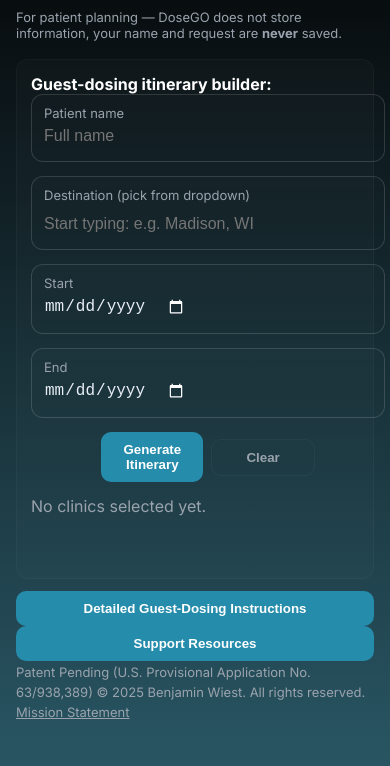
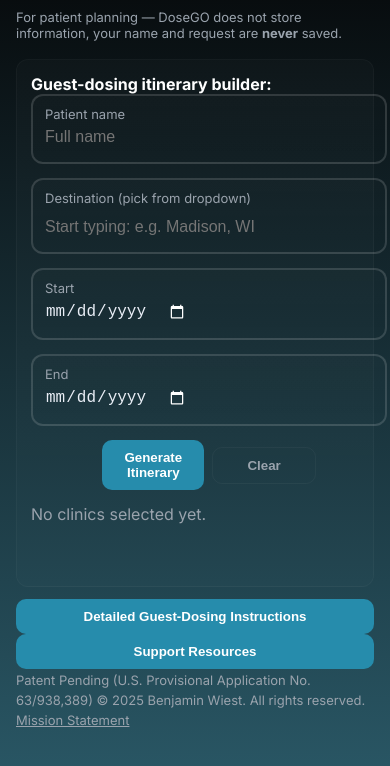
Before and after one commit to ChompIVBen/dosego, a plain HTML site: page index.html in a window 390 px wide. Shown: the part 72-838 px from the top of the page. Drawn offline with Linux system fonts and the light colour scheme.

Commit message:
fixing borders on mobile

```diff
--- a/style.css
+++ b/style.css
@@ -175,8 +175,12 @@
   .control{
     width:100%;
     min-width:0;
+    border-width: 2px;
+
   }
-
+.control:focus-within{
+  border-width: 3px;
+}
   .control input[type="text"],
   .control input[type="date"]{
     min-width:0;
```
